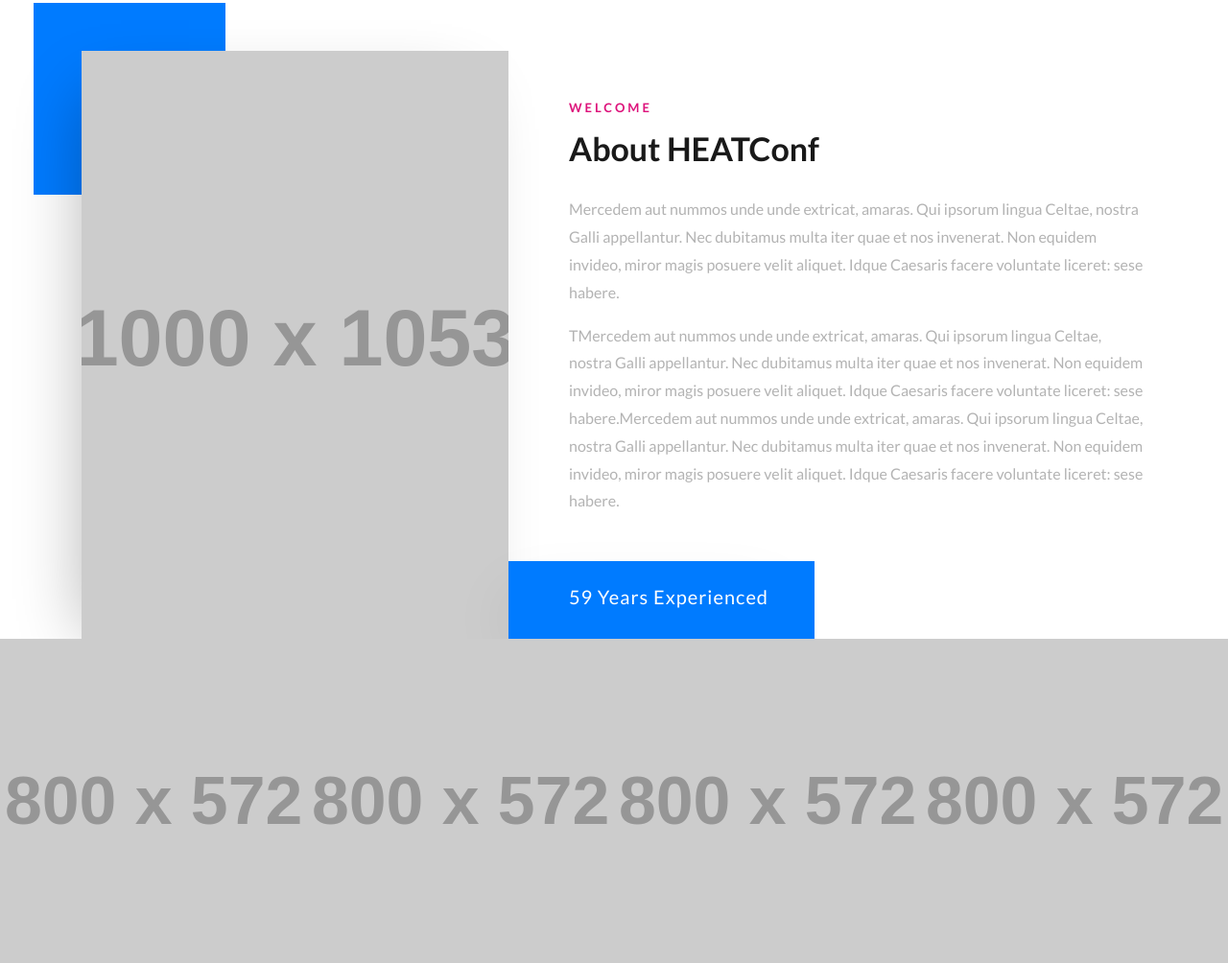
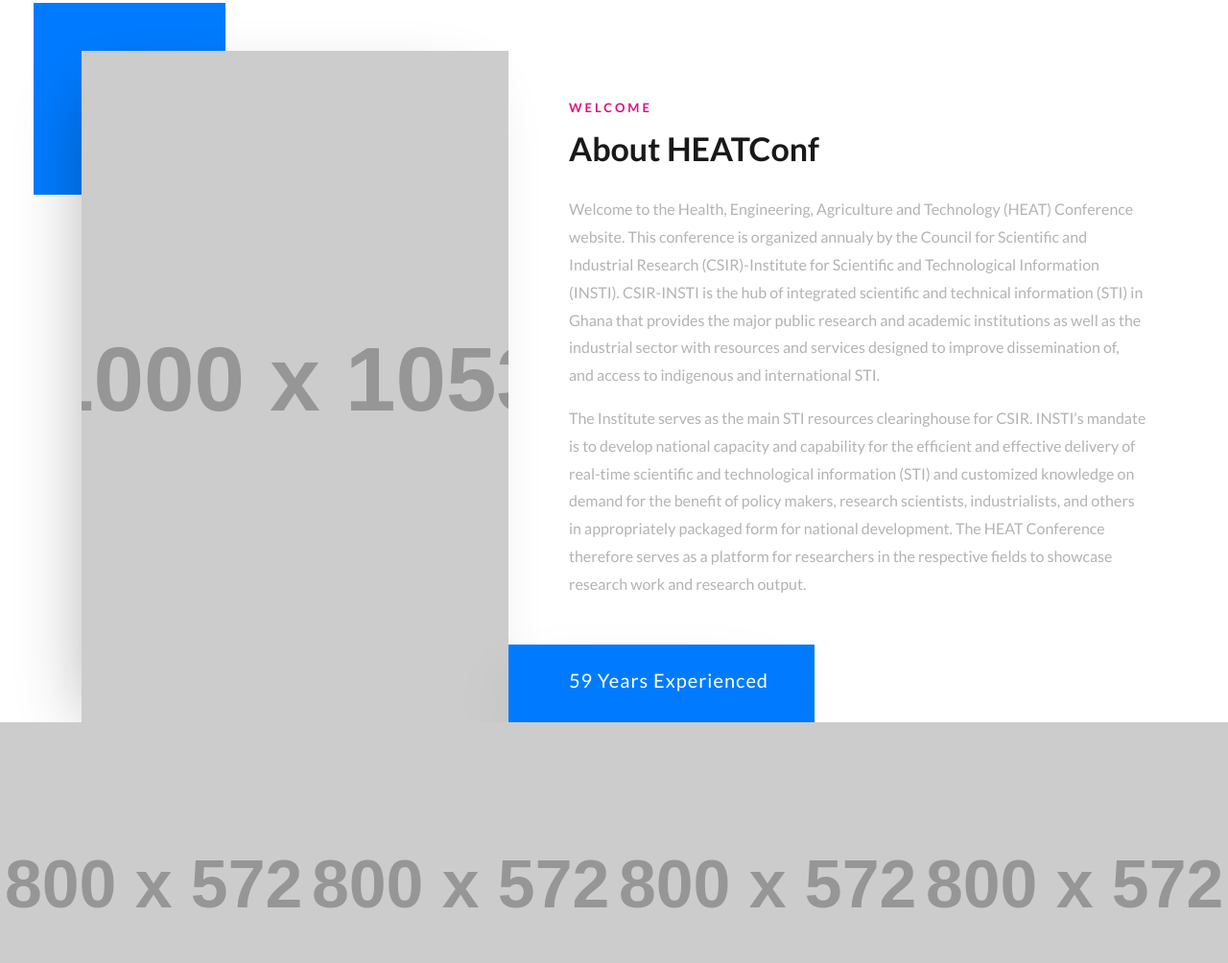
Before and after one commit to NanaTutu/heatconference, a plain HTML site: page index.html in a window 1280 px wide. Shown: the part 859-1863 px from the top of the page at 96% size. Drawn offline with Linux system fonts and the light colour scheme; some packages are replaced by stand-ins of ours; no server answers; placeholder pictures from the web are drawn by us; files whose address does not match are found by name.

Commit message:
adds about paragraph

```diff
--- a/index.html
+++ b/index.html
@@ -105,8 +105,7 @@
 		          <div class="col-md-12 heading-section ftco-animate">
 		          	<span class="subheading">Welcome</span>
 		            <h2 class="mb-4" style="font-size: 34px; text-transform: capitalize;">About HEATConf</h2>
-		            <p>Mercedem aut nummos unde unde extricat, amaras. Qui ipsorum lingua Celtae, nostra Galli appellantur. Nec dubitamus multa iter quae et nos invenerat. Non equidem invideo, miror magis posuere velit aliquet. Idque Caesaris facere voluntate liceret: sese habere.</p>
-		            <p>TMercedem aut nummos unde unde extricat, amaras. Qui ipsorum lingua Celtae, nostra Galli appellantur. Nec dubitamus multa iter quae et nos invenerat. Non equidem invideo, miror magis posuere velit aliquet. Idque Caesaris facere voluntate liceret: sese habere.Mercedem aut nummos unde unde extricat, amaras. Qui ipsorum lingua Celtae, nostra Galli appellantur. Nec dubitamus multa iter quae et nos invenerat. Non equidem invideo, miror magis posuere velit aliquet. Idque Caesaris facere voluntate liceret: sese habere.</p>
+		            <p>Welcome to the Health, Engineering, Agriculture and Technology (HEAT) Conference website. This conference is organized annualy by the Council for Scientific and Industrial Research (CSIR)-Institute for Scientific and Technological Information (INSTI). CSIR-INSTI is the hub of integrated scientific and technical information (STI) in Ghana that provides the major public research and academic institutions as well as the industrial sector with resources and services designed to improve dissemination of, and access to indigenous and international STI.</p><p>The Institute serves as the main STI resources clearinghouse for CSIR. INSTI’s mandate is to develop national capacity and capability for the efficient and effective delivery of real-time scientific and technological information (STI) and customized knowledge on demand for the benefit of policy makers, research scientists, industrialists, and others in appropriately packaged form for national development. The HEAT Conference therefore serves as a platform for researchers in the respective fields to showcase research work and research output.</p>
 		          </div>
 		        </div>
 	          <div class="counter-wrap ftco-animate d-flex mt-md-3">
```
